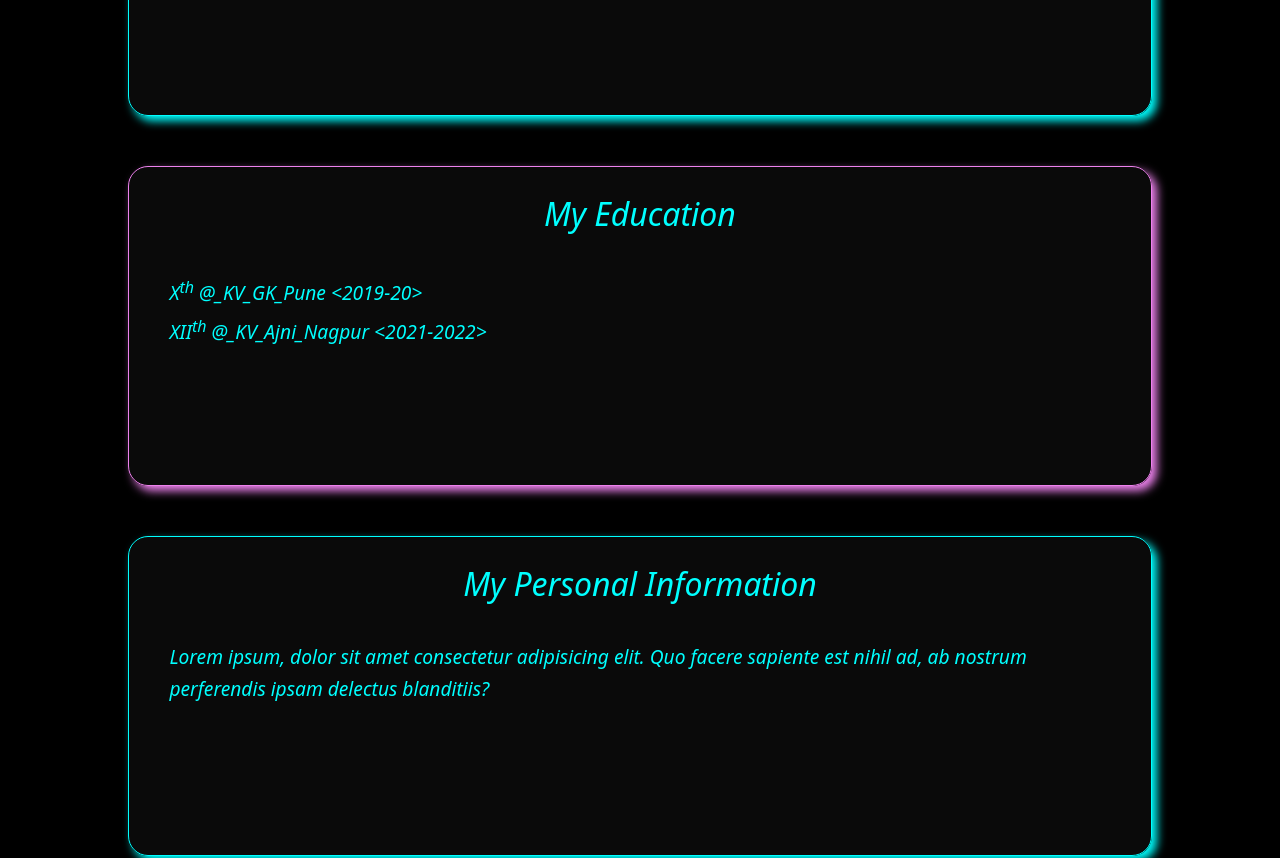
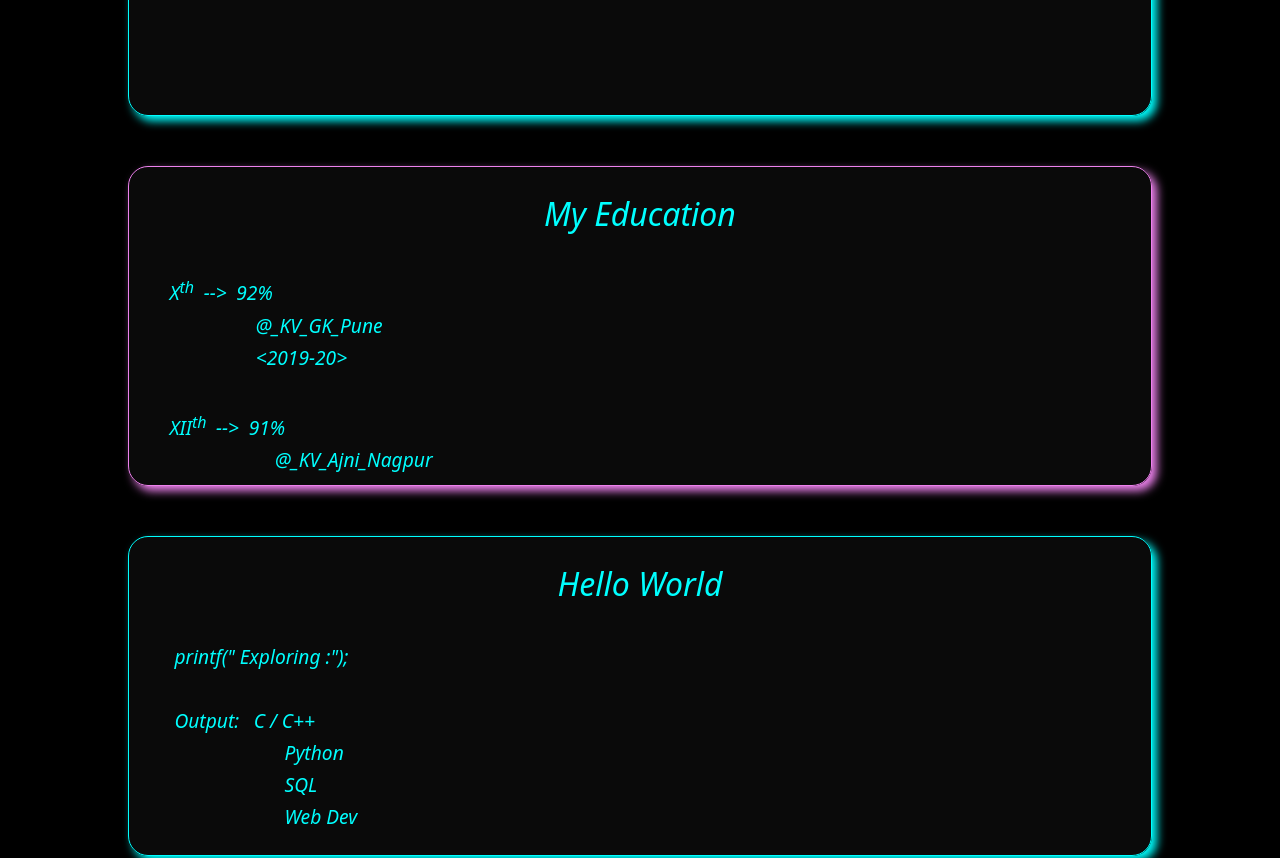
Before and after one commit to pratm1304/Portfolio, a plain HTML site: page index.html in a window 1280 px wide. Shown: the part 797-1655 px from the top of the page. Drawn offline with Linux system fonts and the light colour scheme.

Commit message:
Update index.html

```diff
--- a/index.html
+++ b/index.html
@@ -50,8 +50,9 @@
         </h3>
         <br><br>
         <p class="personal_info_para">
-            Hey there!<br>I am currently a First year IT Undergraduate at <i>RCOEM, Nagpur<i>, with a keen interest in the
-            field of <i>Software Development<i>.
+            Hey there!<br>I am currently a First year IT Undergraduate at <i>RCOEM, Nagpur<i>, with a keen interest in
+                    the
+                    field of <i>Software Development<i>.
         </p>
     </div>
 
@@ -60,34 +61,51 @@
             My Education
         </h3>
         <br><br>
-        <p class="personal_info_para" id="personal_info_para_color">
-            X<sup>th</sup> @_KV_GK_Pune <2019-20><br>XII<sup>th</sup> @_KV_Ajni_Nagpur <2021-2022>
+        <p class="personal_info_para">
+            X<sup>th</sup>&ensp;-->&ensp;92%
+            <br>
+            &emsp;&emsp;&emsp;&emsp;&ensp;@_KV_GK_Pune<br>&emsp;&emsp;&emsp;&emsp;&ensp;<2019-20>
+                <br><br>
+                XII<sup>th</sup>&ensp;-->&ensp;91%
+                <br>
+                &emsp;&emsp;&emsp;&emsp;&emsp;&ensp;@_KV_Ajni_Nagpur <br>&emsp;&emsp;&emsp;&emsp;&emsp;&ensp;<2021-22>
         </p>
     </div>
 
-    <div class="personal_info">
+    <div class="personal_info" id="para_style">
         <h3>
-            My Personal Information
+            Hello World
         </h3>
         <br><br>
         <p class="personal_info_para">
-            Lorem ipsum, dolor sit amet consectetur adipisicing elit. Quo facere sapiente est nihil ad, ab nostrum
-            perferendis ipsam delectus blanditiis?
+            &nbsp;printf(" Exploring :");
+            <br><br>
+            &nbsp;Output:
+            &ensp;C / C++
+            <br>
+            &emsp;&emsp;&emsp;&emsp;&emsp;&emsp;Python
+            <br>&emsp;&emsp;&emsp;&emsp;&emsp;&emsp;SQL
+            <br>&emsp;&emsp;&emsp;&emsp;&emsp;&emsp;Web Dev
+
+
         </p>
     </div>
 
     <div class="container">
         <div class="box" id="git_box">
-            <a href="https://github.com/pratm1304/"><img src="images/git_logo.png" alt="GitHub Link" target="_blank"></a>
+            <a href="https://github.com/pratm1304/"><img src="images/git_logo.png" alt="GitHub Link"
+                    target="_blank"></a>
 
         </div>
 
         <div class="box">
-            <a href="https://pratm1304.github.io/pratm1304.trial.github.io/"><img src="images/flight.png" alt="Flight Project Link" target="_blank"></a>
+            <a href="https://pratm1304.github.io/pratm1304.trial.github.io/"><img src="images/flight.png"
+                    alt="Flight Project Link" target="_blank"></a>
         </div>
 
         <div class="box">
-            <a href="https://pratm1304.github.io/pratm1304.newton123.github.io/"><img src="images/baisc.png" alt="Basic Webpage" target="_blank"></a>
+            <a href="https://pratm1304.github.io/pratm1304.newton123.github.io/"><img src="images/baisc.png"
+                    alt="Basic Webpage" target="_blank"></a>
         </div>
 
     </div>
@@ -96,6 +114,10 @@
         <p>Swipe to check out My Projects >></p>
     </div>
 
+    <div class="email">
+        <a href="mailto:prathmmaske1304@gmail.com">Send Email to Pratham ..</a>
+    </div>
+
 
 </body>
 
```
